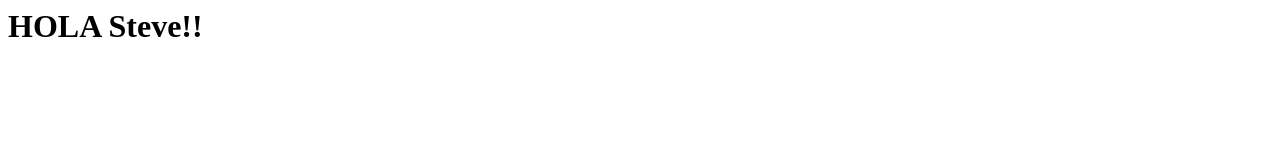
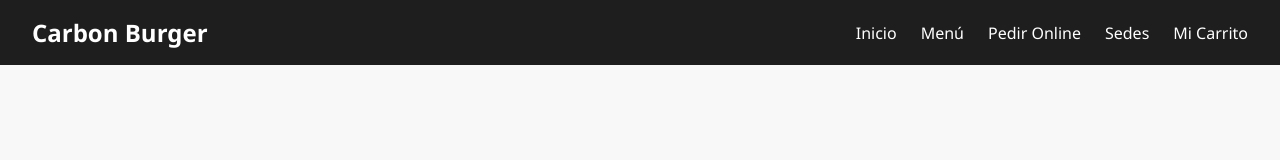
Before and after one commit to creativomultimedia/eudoro, a plain HTML site: page index.html in a window 1280 px wide. Drawn offline with Linux system fonts and the light colour scheme.

Commit message:
Nav Correjido

```diff
--- a/index.html
+++ b/index.html
@@ -1,3 +1,120 @@
-<html>
-    <h1>HOLA Steve!!</h1>
+<!DOCTYPE html>
+<html lang="es">
+<head>
+  <meta charset="UTF-8" />
+  <meta name="viewport" content="width=device-width, initial-scale=1.0" />
+  <title>Carbon Burger</title>
+  <style>
+    * {
+      box-sizing: border-box;
+      margin: 0;
+      padding: 0;
+    }
+
+    body {
+      font-family: 'Segoe UI', Tahoma, Geneva, Verdana, sans-serif;
+      background-color: #f8f8f8;
+    }
+
+    header {
+      background-color: #1e1e1e;
+      color: white;
+    }
+
+    nav {
+      display: flex;
+      justify-content: space-between;
+      align-items: center;
+      padding: 1rem 2rem;
+      flex-wrap: wrap;
+    }
+
+    .logo {
+      font-size: 1.5rem;
+      font-weight: bold;
+      color: white;
+      text-decoration: none;
+    }
+
+    .menu-toggle {
+      display: none;
+      background: none;
+      border: none;
+      font-size: 2rem;
+      color: white;
+      cursor: pointer;
+    }
+
+    .nav-links {
+      display: flex;
+    }
+
+    .nav-links ul {
+      list-style: none;
+      display: flex;
+      gap: 1.5rem;
+    }
+
+    .nav-links ul li a {
+      color: white;
+      text-decoration: none;
+      font-weight: 500;
+      transition: color 0.3s ease;
+    }
+
+    .nav-links ul li a:hover {
+      color: #ffcc00;
+    }
+
+    /* Responsive */
+    @media (max-width: 767px) {
+      .menu-toggle {
+        display: block;
+      }
+
+      .nav-links {
+        width: 100%;
+        display: none;
+        flex-direction: column;
+        margin-top: 1rem;
+      }
+
+      .nav-links ul {
+        flex-direction: column;
+        gap: 1rem;
+      }
+
+      .nav-links.active {
+        display: flex;
+      }
+    }
+  </style>
+</head>
+<body>
+
+  <header>
+    <nav>
+      <a href="#" class="logo">Carbon Burger</a>
+      <button class="menu-toggle" aria-label="Abrir Menú">&#9776;</button>
+      <div class="nav-links">
+        <ul>
+          <li><a href="#">Inicio</a></li>
+          <li><a href="#">Menú</a></li>
+          <li><a href="#">Pedir Online</a></li>
+          <li><a href="#">Sedes</a></li>
+          <li><a href="#">Mi Carrito</a></li>
+        </ul>
+      </div>
+    </nav>
+  </header>
+
+  <script>
+    const toggleBtn = document.querySelector('.menu-toggle');
+    const navLinks = document.querySelector('.nav-links');
+    toggleBtn.addEventListener('click', () => {
+      navLinks.classList.toggle('active');
+    });
+  </script>
+
+</body>
 </html>
```
